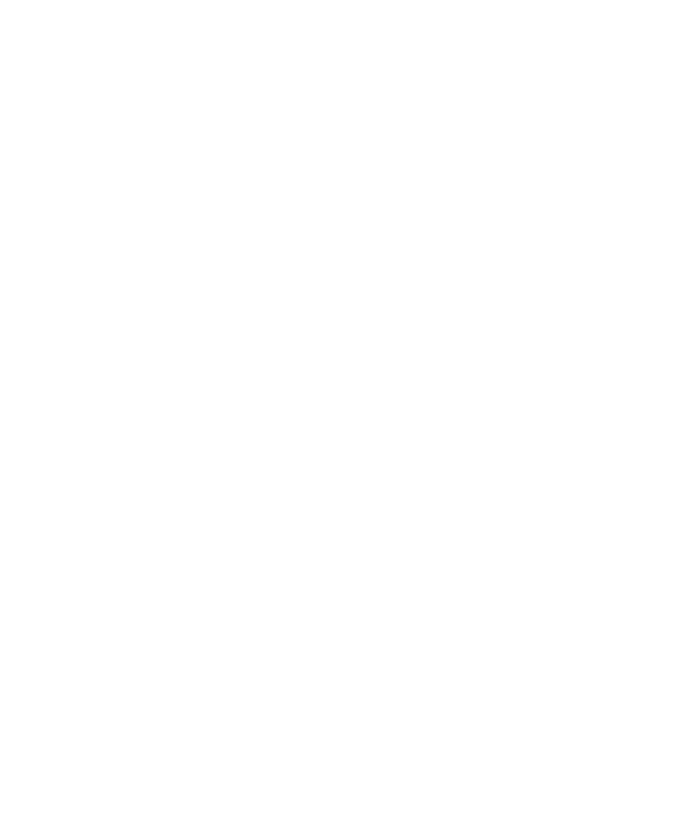
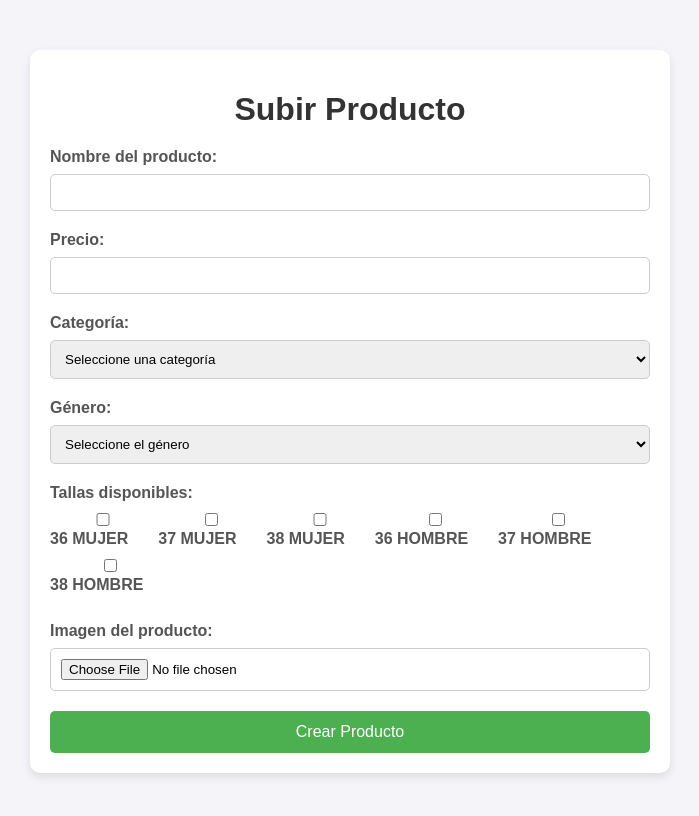
Before and after one commit to Johnhenao1999/ls-sneakers-frontend, a React (Vite) app: page /add-products in a window 1280 px wide. Before the commit this address had no page. Shown: the top 816 px of the page, without its empty margins (290-989 px from the left). Built offline with nearby package versions, Linux system fonts and the light colour scheme.

Commit message:
Admin panel

```diff
--- a/src/App.jsx
+++ b/src/App.jsx
@@ -4,12 +4,14 @@
 import ProductsGentlemen from "./pages/ProductsGentlemen";
 import PageDescriptionProduct from "./pages/PageDescriptionProduct";
 import ProductsLadies from "./pages/ProductsLadies";
+import AddProducts from "./pages/AdminPanel";
 
 function App() {
     return (
         <Router>
             <Routes>
                 <Route path="/" element={<HomePage />} />
+                <Route path="/add-products" element={<AddProducts />} />
                 <Route path="/collections/caballeros" element={<ProductsGentlemen />} />
                 <Route path="/collections/damas" element={<ProductsLadies />} />
                 {/* Ruta dinámica para descripción */}
--- a/src/components/ProductsGrid.jsx
+++ b/src/components/ProductsGrid.jsx
@@ -12,7 +12,7 @@
     // Función para obtener los datos de la API
     const fetchProducts = async () => {
       try {
-        const response = await fetch('http://localhost:3000/api/products');
+        const response = await fetch('https://ls-sneakers-backend.vercel.app/api/products');
         if (!response.ok) {
           throw new Error('Error al obtener los productos');
         }
--- /dev/null
+++ b/src/css/adminpanel.css
@@ -0,0 +1,107 @@
+body {
+    font-family: Arial, sans-serif;
+    margin: 0;
+    padding: 0;
+    background-color: #f4f4f9;
+  }
+
+  .form-container {
+    max-width: 600px;
+    margin: 50px auto;
+    padding: 20px;
+    background: #ffffff;
+    border-radius: 10px;
+    box-shadow: 0 4px 10px rgba(0, 0, 0, 0.1);
+  }
+
+  h1 {
+    text-align: center;
+    margin-bottom: 20px;
+    color: #333;
+  }
+
+  .form-group {
+    margin-bottom: 20px;
+  }
+
+  label {
+    display: block;
+    font-weight: bold;
+    margin-bottom: 8px;
+    color: #555;
+  }
+
+  input,
+  textarea,
+  select {
+    width: 100%;
+    padding: 10px;
+    border: 1px solid #ccc;
+    border-radius: 5px;
+    box-sizing: border-box;
+  }
+
+  textarea {
+    resize: vertical;
+  }
+
+  .checkbox-group label {
+    display: inline-block;
+    margin-right: 10px;
+  }
+
+  .preview-image {
+    display: block;
+    margin-top: 10px;
+    max-width: 100%;
+    border: 1px solid #ccc;
+    border-radius: 5px;
+  }
+
+  .submit-button {
+    width: 100%;
+    padding: 12px;
+    background: #4caf50;
+    color: #fff;
+    border: none;
+    border-radius: 5px;
+    font-size: 16px;
+    cursor: pointer;
+  }
+
+  .submit-button:hover {
+    background: #45a049;
+  }
+
+  .modal {
+    position: fixed;
+    top: 0;
+    left: 0;
+    width: 100%;
+    height: 100%;
+    background: rgba(0, 0, 0, 0.5);
+    display: flex;
+    align-items: center;
+    justify-content: center;
+  }
+
+  .modal-content {
+    background: #fff;
+    padding: 20px;
+    border-radius: 10px;
+    text-align: center;
+  }
+
+  .modal-content button {
+    margin-top: 10px;
+    padding: 10px 20px;
+    background: #4caf50;
+    color: #fff;
+    border: none;
+    border-radius: 5px;
+    cursor: pointer;
+  }
+
+  .modal-content button:hover {
+    background: #45a049;
+  }
--- /dev/null
+++ b/src/pages/AdminPanel.jsx
@@ -0,0 +1,205 @@
+import React, { useState } from 'react';
+import "../css/AdminPanel.css";
+
+const AddProducts = () => {
+  const preset_name = 'lsneakersuploadassets'; // Upload preset de Cloudinary
+  const cloud_name = 'dj2v5y8li'; // Nombre del cloud_name en Cloudinary
+
+  const [image, setImage] = useState('');
+  const [loading, setLoading] = useState(false);
+  const [showModal, setShowModal] = useState(false);
+  const [formData, setFormData] = useState({
+    name: '',
+    price: '',
+    category: '',
+    sizes: [],
+    gender: '', // Nuevo campo para Hombre, Mujer o Unisex
+  });
+
+  const categories = ['Adidas', 'Nike', 'Puma', 'Armani', 'New Balance']; // Opciones de categorías
+  const availableSizes = ['36 MUJER', '37 MUJER', '38 MUJER', '36 HOMBRE', '37 HOMBRE', '38 HOMBRE']; // Opciones de tallas
+  const genders = ['Hombre', 'Mujer', 'Unisex']; // Opciones para género
+
+  // Handler para actualizar los inputs del formulario
+  const handleInputChange = (e) => {
+    const { name, value } = e.target;
+    setFormData((prev) => ({
+      ...prev,
+      [name]: value,
+    }));
+  };
+
+  // Handler para actualizar las tallas seleccionadas
+  const handleSizeChange = (e) => {
+    const { value, checked } = e.target;
+    setFormData((prev) => ({
+      ...prev,
+      sizes: checked
+        ? [...prev.sizes, value] // Agregar talla seleccionada
+        : prev.sizes.filter((size) => size !== value), // Remover talla deseleccionada
+    }));
+  };
+
+  // Subir imagen a Cloudinary
+  const uploadImage = async (e) => {
+    const files = e.target.files;
+    const data = new FormData();
+    data.append('file', files[0]);
+    data.append('upload_preset', preset_name);
+
+    setLoading(true);
+    try {
+      const response = await fetch(
+        `https://api.cloudinary.com/v1_1/${cloud_name}/image/upload`,
+        { method: 'POST', body: data }
+      );
+      const file = await response.json();
+      setImage(file.secure_url);
+      setLoading(false);
+    } catch (error) {
+      console.error('Error al subir la imagen:', error);
+      setLoading(false);
+    }
+  };
+
+  // Enviar datos del formulario
+  const handleSubmit = async (e) => {
+    e.preventDefault();
+
+    if (!image) {
+      alert('Por favor, sube una imagen antes de enviar.');
+      return;
+    }
+
+    const payload = { ...formData, imageUrl: image };
+
+    try {
+      const response = await fetch('https://ls-sneakers-backend.vercel.app/api/products', {
+        method: 'POST',
+        headers: { 'Content-Type': 'application/json' },
+        body: JSON.stringify(payload),
+      });
+
+      if (response.ok) {
+        setShowModal(true); // Mostrar modal de confirmación
+        setFormData({
+          name: '',
+          price: '',
+          category: '',
+          sizes: [],
+          gender: '',
+        });
+        setImage('');
+      } else {
+        const error = await response.json();
+        alert(`Error al crear el producto: ${error.message}`);
+      }
+    } catch (error) {
+      console.error('Error al enviar los datos:', error);
+      alert('Error al enviar los datos.');
+    }
+  };
+
+  return (
+    <div className="form-container">
+      <h1>Subir Producto</h1>
+      <form onSubmit={handleSubmit}>
+        <div className="form-group">
+          <label>Nombre del producto:</label>
+          <input
+            type="text"
+            name="name"
+            value={formData.name}
+            onChange={handleInputChange}
+            required
+          />
+        </div>
+
+        <div className="form-group">
+          <label>Precio:</label>
+          <input
+            type="number"
+            name="price"
+            value={formData.price}
+            onChange={handleInputChange}
+            required
+          />
+        </div>
+
+        <div className="form-group">
+          <label>Categoría:</label>
+          <select
+            name="category"
+            value={formData.category}
+            onChange={handleInputChange}
+            required
+          >
+            <option value="">Seleccione una categoría</option>
+            {categories.map((category) => (
+              <option key={category} value={category}>
+                {category}
+              </option>
+            ))}
+          </select>
+        </div>
+
+        <div className="form-group">
+          <label>Género:</label>
+          <select
+            name="gender"
+            value={formData.gender}
+            onChange={handleInputChange}
+            required
+          >
+            <option value="">Seleccione el género</option>
+            {genders.map((gender) => (
+              <option key={gender} value={gender}>
+                {gender}
+              </option>
+            ))}
+          </select>
+        </div>
+
+        <div className="form-group">
+          <label>Tallas disponibles:</label>
+          <div className="checkbox-group">
+            {availableSizes.map((size) => (
+              <label key={size}>
+                <input
+                  type="checkbox"
+                  value={size}
+                  checked={formData.sizes.includes(size)}
+                  onChange={handleSizeChange}
+                />
+                {size}
+              </label>
+            ))}
+          </div>
+        </div>
+
+        <div className="form-group">
+          <label>Imagen del producto:</label>
+          <input type="file" name="file" onChange={uploadImage} required />
+          {loading ? (
+            <p>Subiendo imagen...</p>
+          ) : (
+            image && <img src={image} alt="Producto" className="preview-image" />
+          )}
+        </div>
+
+        <button type="submit" className="submit-button">Crear Producto</button>
+      </form>
+
+      {showModal && (
+        <div className="modal">
+          <div className="modal-content">
+            <p>Producto creado exitosamente.</p>
+            <button onClick={() => setShowModal(false)}>Cerrar</button>
+          </div>
+        </div>
+      )}
+    </div>
+  );
+};
+
+export default AddProducts;
```
